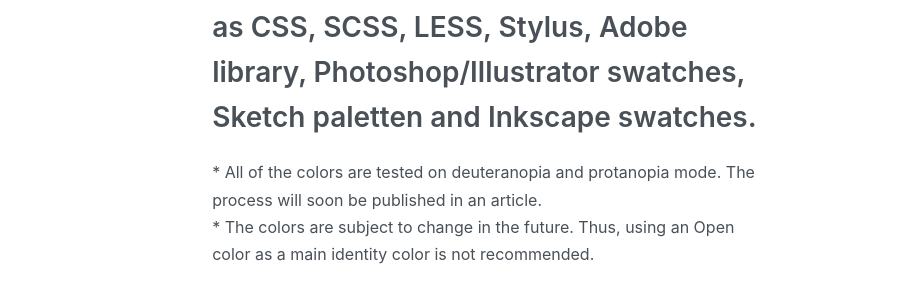
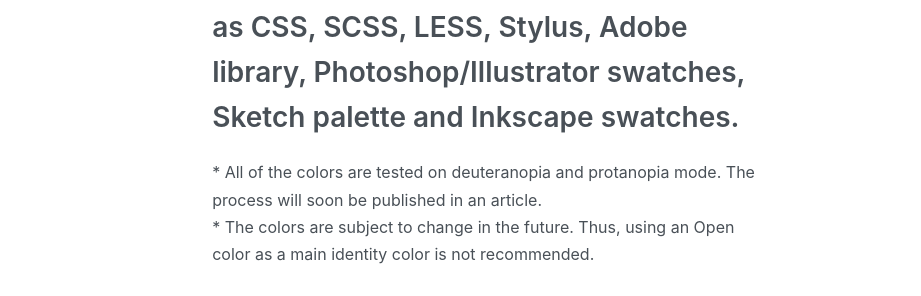
Before and after one commit to yeun/open-color, a Jekyll site: the page built from docs/index.html, in a window 1280 px wide. Shown: the part 303-599 px from the top of the page, without its empty margins (159-1080 px from the left). Built offline with Jekyll 4.4.1, drawn with Linux system fonts in a browser that asks for light colours; nearby versions of some CDN libraries; library files that are not in the unit come from our copies; some of the changed text lies outside the part shown.

Commit message:
fixed typo

```diff
--- a/docs/_includes/introduction.html
+++ b/docs/_includes/introduction.html
@@ -7,7 +7,7 @@
         <span class="introduction-color introduction-{{ color }}"></span>
       {% endfor %}.
       </span>
-      Open color is provided as CSS, SCSS, LESS, Stylus, Adobe library, Photoshop/Illustrator swatches, Sketch paletten and Inkscape swatches.
+      Open color is provided as CSS, SCSS, LESS, Stylus, Adobe library, Photoshop/Illustrator swatches, Sketch palette and Inkscape swatches.
     </p>
     <div class="note">
       * All of the colors are tested on deuteranopia and protanopia mode. The process will soon be published in an article.
```
